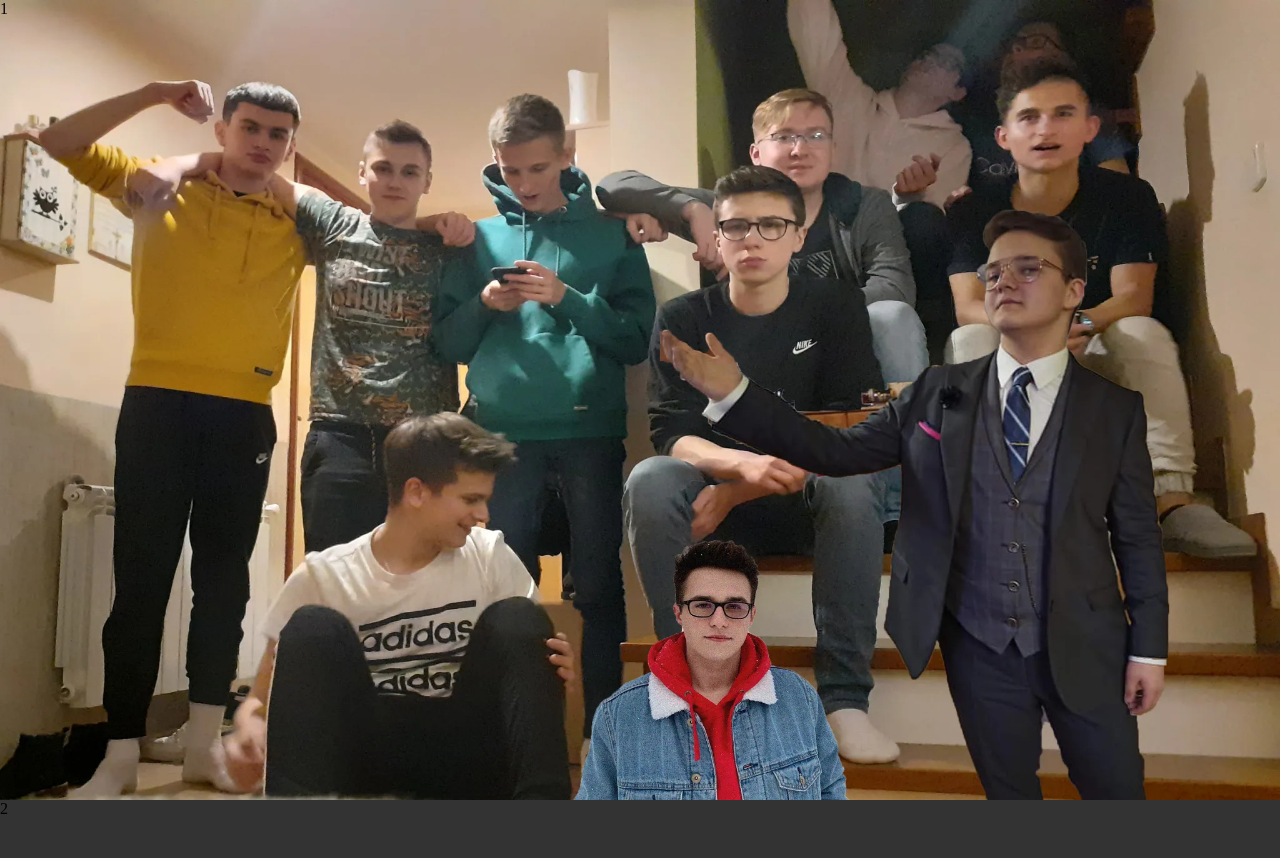
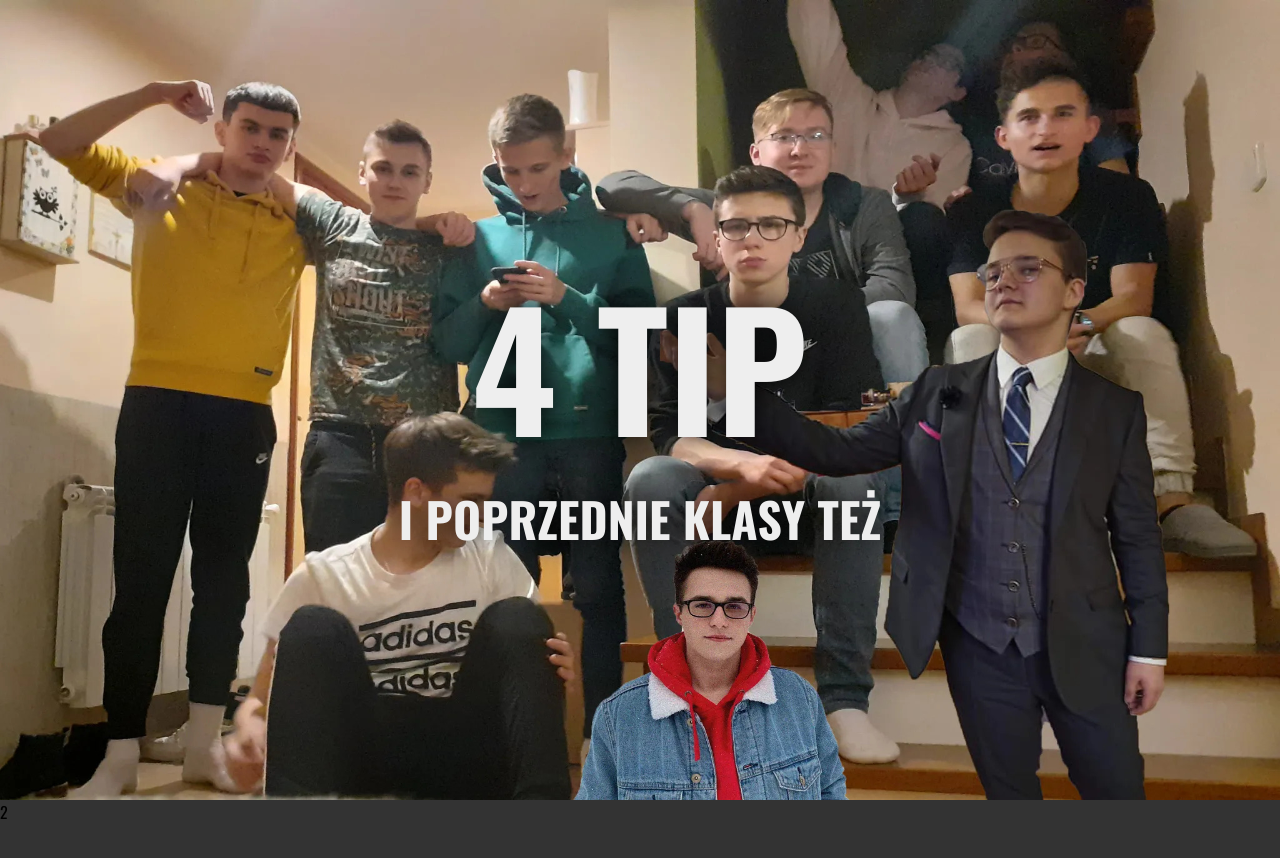
Before and after one commit to kapi104/strona-z-praktyk, a plain HTML site: page index.html in a window 1280 px wide. Shown: the top 858 px of the page. Drawn offline with nearby package versions, Linux system fonts and the light colour scheme.

Commit message:
added header text

```diff
--- a/index.html
+++ b/index.html
@@ -1,5 +1,6 @@
 <!DOCTYPE html>
 <html lang="en">
+
 <head>
     <meta charset="UTF-8">
     <meta http-equiv="X-UA-Compatible" content="IE=edge">
@@ -7,13 +8,18 @@
     <title>Document</title>
     <link rel="stylesheet" href="style.css">
 </head>
+
 <body>
     <div class="container">
-        <div class="page head">1</div>
+        <div class="page head">
+            <h1>4 TIP</h1>
+            <h2>I POPRZEDNIE KLASY TEŻ</h2>
+        </div>
         <div class="page">2</div>
         <div class="page">3</div>
         <div class="page">4</div>
         <div class="page">5</div>
     </div>
 </body>
+
 </html>
--- a/style.css
+++ b/style.css
@@ -1,9 +1,13 @@
+@import url('https://fonts.googleapis.com/css2?family=Oswald:wght@300;400;500;600;700&family=Roboto:wght@100;300;400;700;900&display=swap');
+
 body {
     background-image: url(img/header.jpg);
     background-repeat: no-repeat;
     background-size: 100vw 100vh;
+    background-attachment: fixed;
     margin: 0;
     padding: 0;
+    font-family: oswald;
 }
 
 .container {
@@ -17,4 +21,19 @@ body {
 
 .head {
     background-color: rgba(0, 0, 0, 0);
+    display: flex;
+    flex-direction: column;
+    justify-content: center;
+    align-items: center;
 }
+
+h1,h2 {
+    margin: 0;
+    color: #eee;
+    font-size: 20vh;
+    text-shadow: 0px 0px 30px black ;
+}
+
+h2 {
+    font-size: 3em;
+}
```
